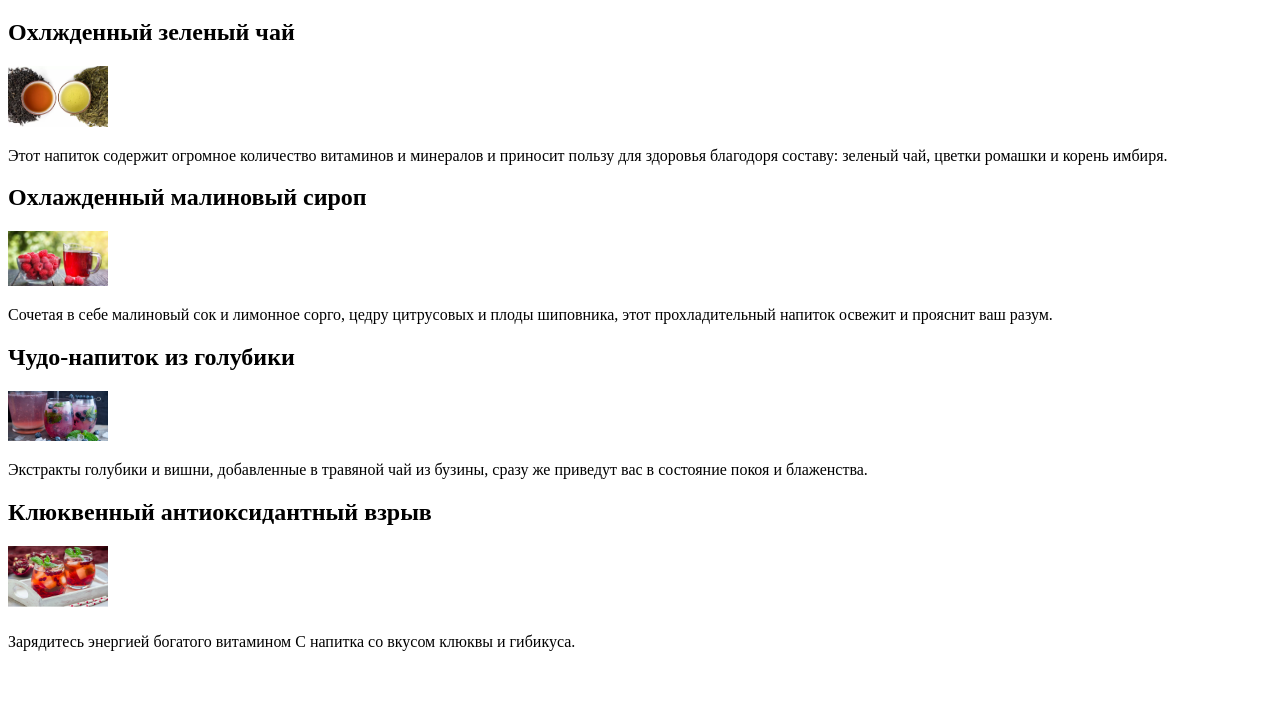
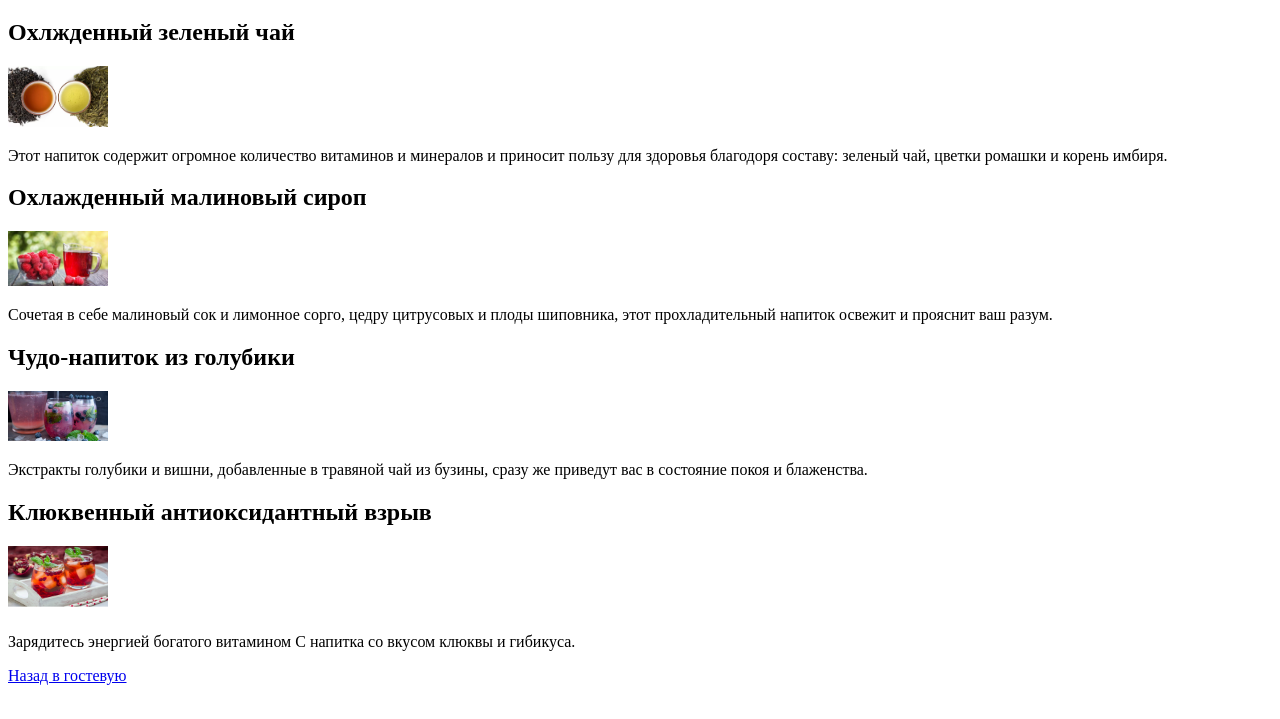
Before and after one commit to htseee/starbuzz-cafe, a plain HTML site: page lounge/beverages/elixir.html in a window 1280 px wide. Shown: the part 61-780 px from the top of the page. Drawn offline with Linux system fonts and the light colour scheme.

Commit message:
changed elixir.html add <a> to lounge.html

```diff
--- a/lounge/beverages/elixir.html
+++ b/lounge/beverages/elixir.html
@@ -28,5 +28,8 @@
         <p>
             Зарядитесь энергией богатого витамином С напитка со вкусом клюквы и гибикуса.
         </p>
+        <p>
+            <a href="../lounge.html">Назад в гостевую</a>
+        </p>
     </body>
 </html>
```
